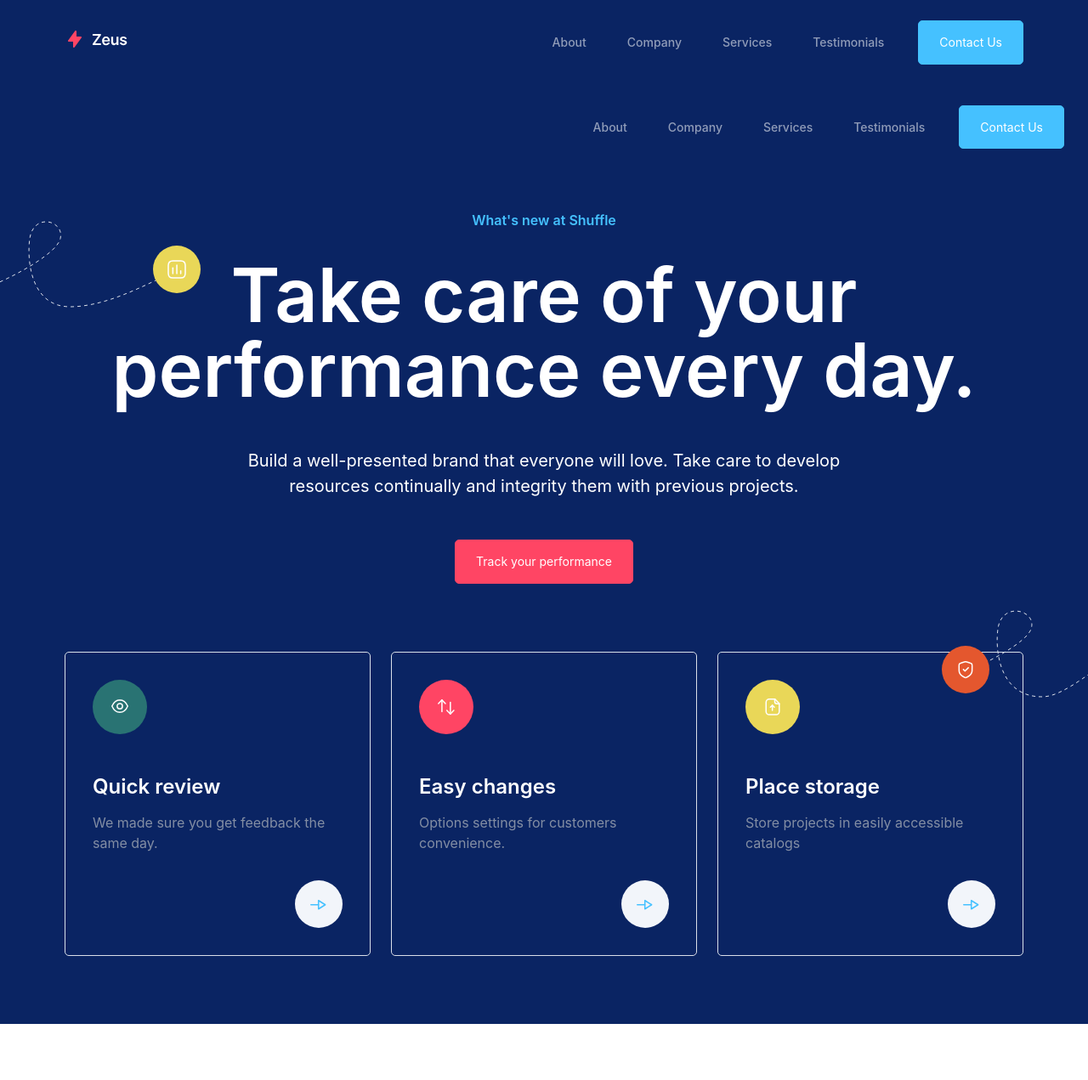
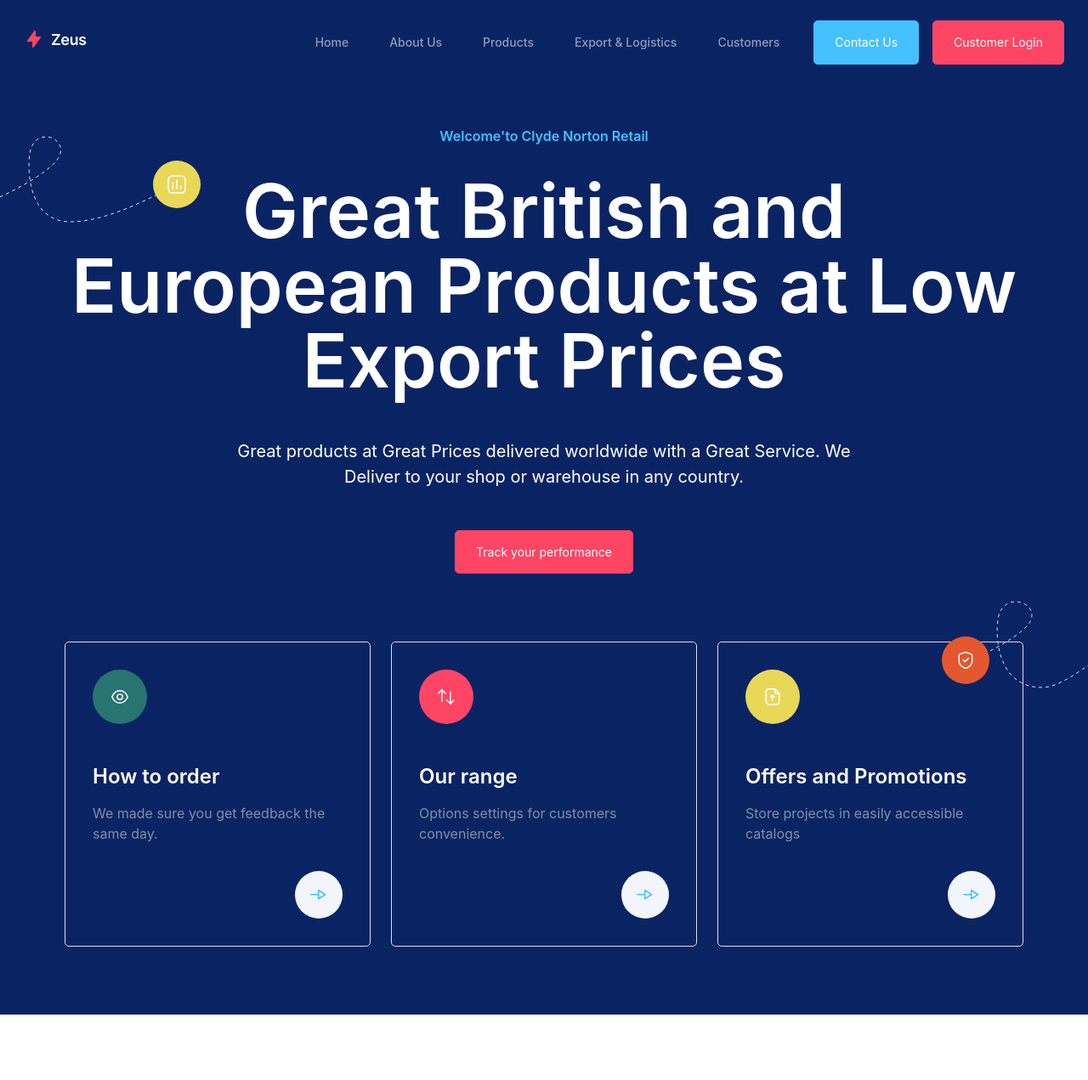
Before and after one commit to CNKinfolks/6640, a website: page public/index.html in a window 1280 px wide. Shown: the top 1271 px of the page at 85% size. Drawn offline with Linux system fonts and the light colour scheme; a web font is replaced by a local one.

Commit message:
commitment

```diff
--- a/public/index.html
+++ b/public/index.html
@@ -13,10 +13,10 @@
   <body>
     <div class="">
 
-      <section class="bg-dark">
+      <section class="position-relative bg-dark pb-20">
         <nav class="navbar navbar-dark navbar-expand-lg">
-          <div class="container">
-            <a class="navbar-brand h4 text-decoration-none text-white" href="#">
+          <div class="container-fluid">
+            <a class="navbar-brand h4 text-decoration-none" href="#">
               <img src="zeus-assets/logo/logo-zeus-white.svg" alt="" style="height: 28px;" width="auto">
             </a>
             <div class="d-lg-none">
@@ -29,15 +29,88 @@
             </div>
             <div class="collapse navbar-collapse">
               <ul class="navbar-nav ms-auto me-4">
-                <li class="nav-item"><a class="nav-link" href="#">About</a></li>
-                <li class="nav-item"><a class="nav-link" href="#">Company</a></li>
-                <li class="nav-item"><a class="nav-link" href="#">Services</a></li>
-                <li class="nav-item"><a class="nav-link" href="#">Testimonials</a></li>
+                <li class="nav-item"><a class="nav-link" href="#">Home</a></li>
+                <li class="nav-item"><a class="nav-link" href="#">About Us</a></li>
+                <li class="nav-item"><a class="nav-link" href="#">Products</a></li>
+                <li class="nav-item"><a class="nav-link" href="#">Export & Logistics</a></li>
+                <li class="nav-item"><a class="nav-link" href="#">Customers</a></li>
               </ul>
-              <div class="d-none d-lg-block"><a class="btn btn-info" href="#">Contact Us</a></div>
+              <div class="d-none d-lg-block me-4"><a class="btn btn-info" href="#">Contact Us</a></div>
+
+            <div class="d-none d-lg-block "><a class="btn btn-primary" href="#">Customer Login</a></div>
             </div>
           </div>
         </nav>
+        <img class="d-none d-lg-block position-absolute top-0 start-0 mt-40" src="zeus-assets/icons/dots/yellow-dot-left-bars.svg" alt="">
+        <img class="d-none d-lg-block position-absolute end-0 bottom-0 mb-96" src="zeus-assets/icons/dots/red-dot-right-shield.svg" alt="">
+        <div class="position-relative container mt-12 mb-20 text-center">
+          <span class="text-info fw-bold">Welcome&apos;to Clyde Norton Retail</span>
+          <h2 class="mt-8 mb-8 mb-lg-12 display-1 text-white">Great British and European Products at Low Export Prices</h2>
+          <p class="max-w-3xl mx-auto mb-8 mb-lg-12 lead text-white opacity-50">Great products at Great Prices delivered worldwide with a Great Service. We Deliver to your shop or warehouse in any country.</p>
+          <a class="btn btn-primary d-block d-sm-inline-block" href="#">Track your performance</a>
+        </div>
+        <div class="container">
+          <div class="row">
+            <div class="col-12 col-md-4 mb-6 mb-md-0">
+              <div class="p-8 border rounded">
+                <span class="d-flex align-items-center justify-content-center mb-12 rounded-circle bg-success" style="width: 64px; height: 64px;">
+                  <svg width="20" height="17" viewbox="0 0 20 17" fill="none" xmlns="http://www.w3.org/2000/svg">
+                    <path fill-rule="evenodd" clip-rule="evenodd" d="M13.1614 8.05311C13.1614 9.79911 11.7454 11.2141 9.99938 11.2141C8.25338 11.2141 6.83838 9.79911 6.83838 8.05311C6.83838 6.30611 8.25338 4.89111 9.99938 4.89111C11.7454 4.89111 13.1614 6.30611 13.1614 8.05311Z" stroke="white" stroke-width="1.5" stroke-linecap="round" stroke-linejoin="round"></path>
+                    <path fill-rule="evenodd" clip-rule="evenodd" d="M9.998 15.3549C13.806 15.3549 17.289 12.6169 19.25 8.05285C17.289 3.48885 13.806 0.750854 9.998 0.750854H10.002C6.194 0.750854 2.711 3.48885 0.75 8.05285C2.711 12.6169 6.194 15.3549 10.002 15.3549H9.998Z" stroke="white" stroke-width="1.5" stroke-linecap="round" stroke-linejoin="round"></path>
+                  </svg>
+                </span>
+                <h3 class="mb-4 h4 text-white">How to order</h3>
+                <p class="mb-8 text-muted">We made sure you get feedback the same day.</p>
+                <a class="d-flex ms-auto align-items-center justify-content-center rounded-circle bg-light" href="#" style="width: 56px; height: 56px;">
+                  <svg width="19" height="13" viewbox="0 0 19 13" fill="none" xmlns="http://www.w3.org/2000/svg">
+                    <path d="M9.7 6.74872L0.75 6.74872" stroke="#45C1FF" stroke-width="1.5" stroke-linecap="round" stroke-linejoin="round"></path>
+                    <path fill-rule="evenodd" clip-rule="evenodd" d="M9.7002 11.7497L17.6372 6.74869L9.7002 1.74769V11.7497Z" stroke="#45C1FF" stroke-width="1.5" stroke-linecap="round" stroke-linejoin="round"></path>
+                  </svg>
+                </a>
+              </div>
+            </div>
+            <div class="col-12 col-md-4 mb-6 mb-md-0">
+              <div class="p-8 border rounded">
+                <span class="d-flex align-items-center justify-content-center mb-12 rounded-circle bg-danger" style="width: 64px; height: 64px;">
+                  <svg width="20" height="18" viewbox="0 0 20 18" fill="none" xmlns="http://www.w3.org/2000/svg">
+                    <path d="M14.8397 17.1642V3.54639" stroke="white" stroke-width="1.5" stroke-linecap="round" stroke-linejoin="round"></path>
+                    <path d="M18.9173 13.068L14.8395 17.1647L10.7617 13.068" stroke="white" stroke-width="1.5" stroke-linecap="round" stroke-linejoin="round"></path>
+                    <path d="M4.91102 0.832886V14.4507" stroke="white" stroke-width="1.5" stroke-linecap="round" stroke-linejoin="round"></path>
+                    <path d="M0.833496 4.92894L4.91127 0.832275L8.98905 4.92894" stroke="white" stroke-width="1.5" stroke-linecap="round" stroke-linejoin="round"></path>
+                  </svg>
+                </span>
+                <h3 class="mb-4 h4 text-white">Our range</h3>
+                <p class="mb-8 text-muted">Options settings for customers convenience.</p>
+                <a class="d-flex ms-auto align-items-center justify-content-center rounded-circle bg-light" href="#" style="width: 56px; height: 56px;">
+                  <svg width="19" height="13" viewbox="0 0 19 13" fill="none" xmlns="http://www.w3.org/2000/svg">
+                    <path d="M9.7 6.74872L0.75 6.74872" stroke="#45C1FF" stroke-width="1.5" stroke-linecap="round" stroke-linejoin="round"></path>
+                    <path fill-rule="evenodd" clip-rule="evenodd" d="M9.7002 11.7497L17.6372 6.74869L9.7002 1.74769V11.7497Z" stroke="#45C1FF" stroke-width="1.5" stroke-linecap="round" stroke-linejoin="round"></path>
+                  </svg>
+                </a>
+              </div>
+            </div>
+            <div class="col-12 col-md-4 mb-6 mb-md-0">
+              <div class="p-8 border rounded">
+                <span class="d-flex align-items-center justify-content-center mb-12 rounded-circle bg-warning" style="width: 64px; height: 64px;">
+                  <svg width="18" height="20" viewbox="0 0 18 20" fill="none" xmlns="http://www.w3.org/2000/svg">
+                    <path fill-rule="evenodd" clip-rule="evenodd" d="M11.7364 0.76187H5.0844C3.0044 0.75387 1.3004 2.41087 1.2504 4.49087V15.2279C1.2054 17.3299 2.8734 19.0699 4.9744 19.1149C5.0114 19.1149 5.0484 19.1159 5.0844 19.1149H13.0724C15.1624 19.0409 16.8144 17.3189 16.8024 15.2279V6.03787L11.7364 0.76187Z" stroke="white" stroke-width="1.5" stroke-linecap="round" stroke-linejoin="round"></path>
+                    <path d="M11.4746 0.750122V3.65912C11.4746 5.07912 12.6236 6.23012 14.0436 6.23412H16.7976" stroke="white" stroke-width="1.5" stroke-linecap="round" stroke-linejoin="round"></path>
+                    <path d="M8.64062 7.90881V13.9498" stroke="white" stroke-width="1.5" stroke-linecap="round" stroke-linejoin="round"></path>
+                    <path d="M10.9864 10.2643L8.64139 7.9093L6.29639 10.2643" stroke="white" stroke-width="1.5" stroke-linecap="round" stroke-linejoin="round"></path>
+                  </svg>
+                </span>
+                <h3 class="mb-4 h4 text-white">Offers and Promotions</h3>
+                <p class="mb-8 text-muted">Store projects in easily accessible catalogs</p>
+                <a class="d-flex ms-auto align-items-center justify-content-center rounded-circle bg-light" href="#" style="width: 56px; height: 56px;">
+                  <svg width="19" height="13" viewbox="0 0 19 13" fill="none" xmlns="http://www.w3.org/2000/svg">
+                    <path d="M9.7 6.74872L0.75 6.74872" stroke="#45C1FF" stroke-width="1.5" stroke-linecap="round" stroke-linejoin="round"></path>
+                    <path fill-rule="evenodd" clip-rule="evenodd" d="M9.7002 11.7497L17.6372 6.74869L9.7002 1.74769V11.7497Z" stroke="#45C1FF" stroke-width="1.5" stroke-linecap="round" stroke-linejoin="round"></path>
+                  </svg>
+                </a>
+              </div>
+            </div>
+          </div>
+        </div>
         <div class="d-none navbar-menu position-relative">
           <div class="navbar-backdrop position-fixed top-0 start-0 end-0 bottom-0 bg-dark" style="opacity: 75%;"></div>
           <nav class="position-fixed top-0 start-0 bottom-0 d-flex flex-column w-75 max-w-sm py-6 px-6 bg-white overflow-auto">
@@ -63,81 +136,6 @@
             </div>
           </nav>
         </div>
-      </section>
-
-      <section class="position-relative bg-dark pb-20"><nav class="navbar navbar-dark navbar-expand-lg"><div class="container-fluid">
-            <a class="navbar-brand h4 text-decoration-none" href="#"></a>
-            <div class="d-lg-none">
-              <button class="btn btn-sm navbar-burger">
-                <svg class="d-block text-white" width="16" height="16" viewbox="0 0 20 20" xmlns="http://www.w3.org/2000/svg"><title>Mobile menu</title><path d="M0 3h20v2H0V3zm0 6h20v2H0V9zm0 6h20v2H0v-2z" fill="currentColor"></path></svg></button>
-            </div>
-            <div class="collapse navbar-collapse">
-              <ul class="navbar-nav ms-auto me-4"><li class="nav-item"><a class="nav-link" href="#">About</a></li>
-                <li class="nav-item"><a class="nav-link" href="#">Company</a></li>
-                <li class="nav-item"><a class="nav-link" href="#">Services</a></li>
-                <li class="nav-item"><a class="nav-link" href="#">Testimonials</a></li>
-              </ul><div class="d-none d-lg-block"><a class="btn btn-info" href="#">Contact Us</a></div>
-            </div>
-          </div>
-        </nav><img class="d-none d-lg-block position-absolute top-0 start-0 mt-40" src="zeus-assets/icons/dots/yellow-dot-left-bars.svg" alt=""><img class="d-none d-lg-block position-absolute end-0 bottom-0 mb-96" src="zeus-assets/icons/dots/red-dot-right-shield.svg" alt=""><div class="position-relative container mt-12 mb-20 text-center">
-          <span class="text-info fw-bold">What's new at Shuffle</span>
-          <h2 class="mt-8 mb-8 mb-lg-12 display-1 text-white">Take care of your performance every day.</h2>
-          <p class="max-w-3xl mx-auto mb-8 mb-lg-12 lead text-white opacity-50">Build a well-presented brand that everyone will love. Take care to develop resources continually and integrity them with previous projects.</p>
-          <a class="btn btn-primary d-block d-sm-inline-block" href="#">Track your performance</a>
-        </div>
-        <div class="container">
-          <div class="row">
-            <div class="col-12 col-md-4 mb-6 mb-md-0">
-              <div class="p-8 border rounded">
-                <span class="d-flex align-items-center justify-content-center mb-12 rounded-circle bg-success" style="width: 64px; height: 64px;">
-                  <svg width="20" height="17" viewbox="0 0 20 17" fill="none" xmlns="http://www.w3.org/2000/svg"><path fill-rule="evenodd" clip-rule="evenodd" d="M13.1614 8.05311C13.1614 9.79911 11.7454 11.2141 9.99938 11.2141C8.25338 11.2141 6.83838 9.79911 6.83838 8.05311C6.83838 6.30611 8.25338 4.89111 9.99938 4.89111C11.7454 4.89111 13.1614 6.30611 13.1614 8.05311Z" stroke="white" stroke-width="1.5" stroke-linecap="round" stroke-linejoin="round"></path><path fill-rule="evenodd" clip-rule="evenodd" d="M9.998 15.3549C13.806 15.3549 17.289 12.6169 19.25 8.05285C17.289 3.48885 13.806 0.750854 9.998 0.750854H10.002C6.194 0.750854 2.711 3.48885 0.75 8.05285C2.711 12.6169 6.194 15.3549 10.002 15.3549H9.998Z" stroke="white" stroke-width="1.5" stroke-linecap="round" stroke-linejoin="round"></path></svg></span>
-                <h3 class="mb-4 h4 text-white">Quick review</h3>
-                <p class="mb-8 text-muted">We made sure you get feedback the same day.</p>
-                <a class="d-flex ms-auto align-items-center justify-content-center rounded-circle bg-light" href="#" style="width: 56px; height: 56px;">
-                  <svg width="19" height="13" viewbox="0 0 19 13" fill="none" xmlns="http://www.w3.org/2000/svg"><path d="M9.7 6.74872L0.75 6.74872" stroke="#45C1FF" stroke-width="1.5" stroke-linecap="round" stroke-linejoin="round"></path><path fill-rule="evenodd" clip-rule="evenodd" d="M9.7002 11.7497L17.6372 6.74869L9.7002 1.74769V11.7497Z" stroke="#45C1FF" stroke-width="1.5" stroke-linecap="round" stroke-linejoin="round"></path></svg></a>
-              </div>
-            </div>
-            <div class="col-12 col-md-4 mb-6 mb-md-0">
-              <div class="p-8 border rounded">
-                <span class="d-flex align-items-center justify-content-center mb-12 rounded-circle bg-danger" style="width: 64px; height: 64px;">
-                  <svg width="20" height="18" viewbox="0 0 20 18" fill="none" xmlns="http://www.w3.org/2000/svg"><path d="M14.8397 17.1642V3.54639" stroke="white" stroke-width="1.5" stroke-linecap="round" stroke-linejoin="round"></path><path d="M18.9173 13.068L14.8395 17.1647L10.7617 13.068" stroke="white" stroke-width="1.5" stroke-linecap="round" stroke-linejoin="round"></path><path d="M4.91102 0.832886V14.4507" stroke="white" stroke-width="1.5" stroke-linecap="round" stroke-linejoin="round"></path><path d="M0.833496 4.92894L4.91127 0.832275L8.98905 4.92894" stroke="white" stroke-width="1.5" stroke-linecap="round" stroke-linejoin="round"></path></svg></span>
-                <h3 class="mb-4 h4 text-white">Easy changes</h3>
-                <p class="mb-8 text-muted">Options settings for customers convenience.</p>
-                <a class="d-flex ms-auto align-items-center justify-content-center rounded-circle bg-light" href="#" style="width: 56px; height: 56px;">
-                  <svg width="19" height="13" viewbox="0 0 19 13" fill="none" xmlns="http://www.w3.org/2000/svg"><path d="M9.7 6.74872L0.75 6.74872" stroke="#45C1FF" stroke-width="1.5" stroke-linecap="round" stroke-linejoin="round"></path><path fill-rule="evenodd" clip-rule="evenodd" d="M9.7002 11.7497L17.6372 6.74869L9.7002 1.74769V11.7497Z" stroke="#45C1FF" stroke-width="1.5" stroke-linecap="round" stroke-linejoin="round"></path></svg></a>
-              </div>
-            </div>
-            <div class="col-12 col-md-4 mb-6 mb-md-0">
-              <div class="p-8 border rounded">
-                <span class="d-flex align-items-center justify-content-center mb-12 rounded-circle bg-warning" style="width: 64px; height: 64px;">
-                  <svg width="18" height="20" viewbox="0 0 18 20" fill="none" xmlns="http://www.w3.org/2000/svg"><path fill-rule="evenodd" clip-rule="evenodd" d="M11.7364 0.76187H5.0844C3.0044 0.75387 1.3004 2.41087 1.2504 4.49087V15.2279C1.2054 17.3299 2.8734 19.0699 4.9744 19.1149C5.0114 19.1149 5.0484 19.1159 5.0844 19.1149H13.0724C15.1624 19.0409 16.8144 17.3189 16.8024 15.2279V6.03787L11.7364 0.76187Z" stroke="white" stroke-width="1.5" stroke-linecap="round" stroke-linejoin="round"></path><path d="M11.4746 0.750122V3.65912C11.4746 5.07912 12.6236 6.23012 14.0436 6.23412H16.7976" stroke="white" stroke-width="1.5" stroke-linecap="round" stroke-linejoin="round"></path><path d="M8.64062 7.90881V13.9498" stroke="white" stroke-width="1.5" stroke-linecap="round" stroke-linejoin="round"></path><path d="M10.9864 10.2643L8.64139 7.9093L6.29639 10.2643" stroke="white" stroke-width="1.5" stroke-linecap="round" stroke-linejoin="round"></path></svg></span>
-                <h3 class="mb-4 h4 text-white">Place storage</h3>
-                <p class="mb-8 text-muted">Store projects in easily accessible catalogs</p>
-                <a class="d-flex ms-auto align-items-center justify-content-center rounded-circle bg-light" href="#" style="width: 56px; height: 56px;">
-                  <svg width="19" height="13" viewbox="0 0 19 13" fill="none" xmlns="http://www.w3.org/2000/svg"><path d="M9.7 6.74872L0.75 6.74872" stroke="#45C1FF" stroke-width="1.5" stroke-linecap="round" stroke-linejoin="round"></path><path fill-rule="evenodd" clip-rule="evenodd" d="M9.7002 11.7497L17.6372 6.74869L9.7002 1.74769V11.7497Z" stroke="#45C1FF" stroke-width="1.5" stroke-linecap="round" stroke-linejoin="round"></path></svg></a>
-              </div>
-            </div>
-          </div>
-        </div>
-        <div class="d-none navbar-menu position-relative">
-          <div class="navbar-backdrop position-fixed top-0 start-0 end-0 bottom-0 bg-dark" style="opacity: 75%;"></div>
-          <nav class="position-fixed top-0 start-0 bottom-0 d-flex flex-column w-75 max-w-sm py-6 px-6 bg-white overflow-auto"><div class="d-flex align-items-center mb-10">
-              <a class="me-auto h4 mb-0 text-decoration-none" href="#"></a>
-              <button class="navbar-close btn-close" type="button" aria-label="Close"></button>
-            </div>
-            <div>
-              <ul class="nav flex-column"><li class="nav-item mb-4"><a class="nav-link" href="#">About</a></li>
-                <li class="nav-item mb-4"><a class="nav-link" href="#">Company</a></li>
-                <li class="nav-item mb-4"><a class="nav-link" href="#">Services</a></li>
-                <li class="nav-item mb-4"><a class="nav-link" href="#">Testimonials</a></li>
-              </ul></div>
-            <div class="mt-auto">
-              <div class="py-6"><a class="w-100 btn btn-primary" href="#">Contact Us</a></div>
-              <p class="mb-4 small text-center text-muted">
-                <span>© 2021 All rights reserved.</span>
-              </p>
-            </div>
-          </nav></div>
       </section>
 
       <section class="py-10 py-lg-20">
```
